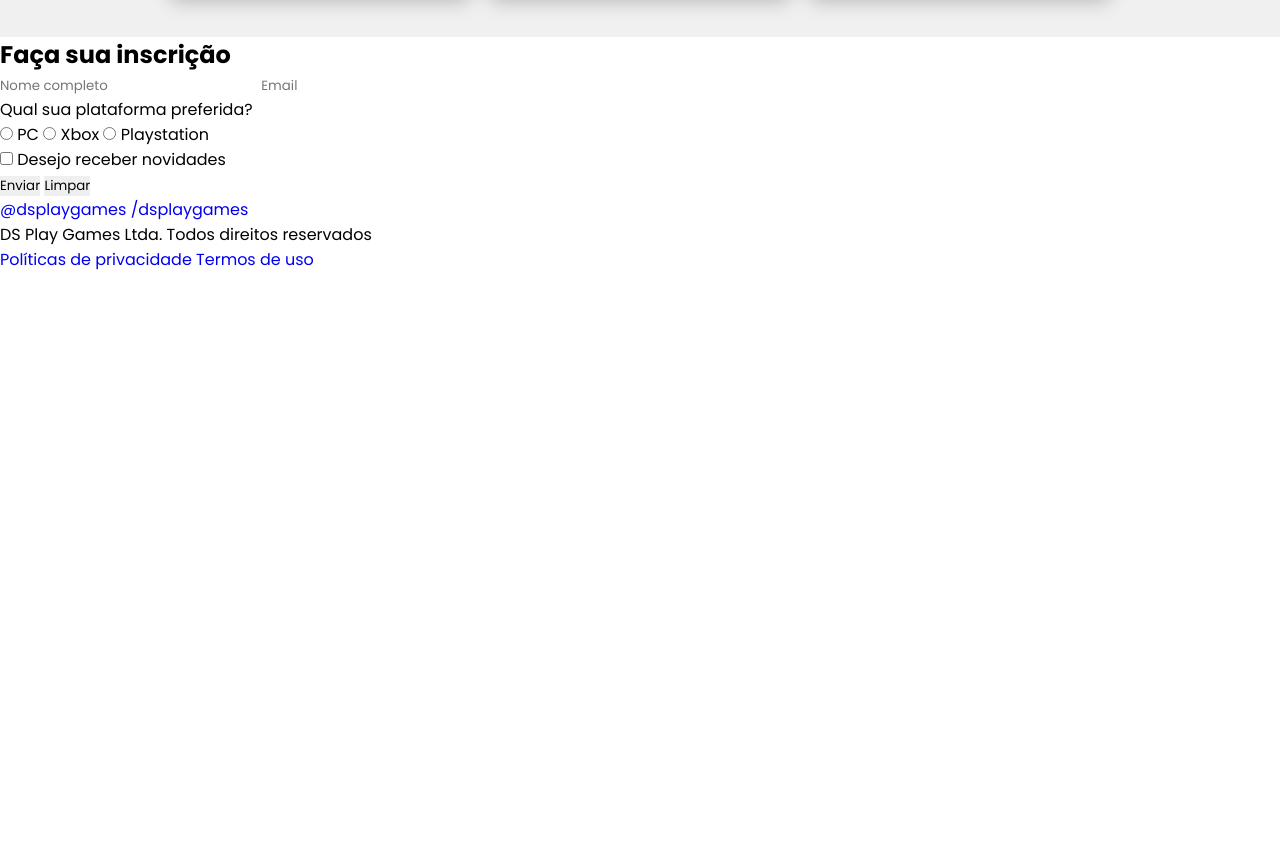
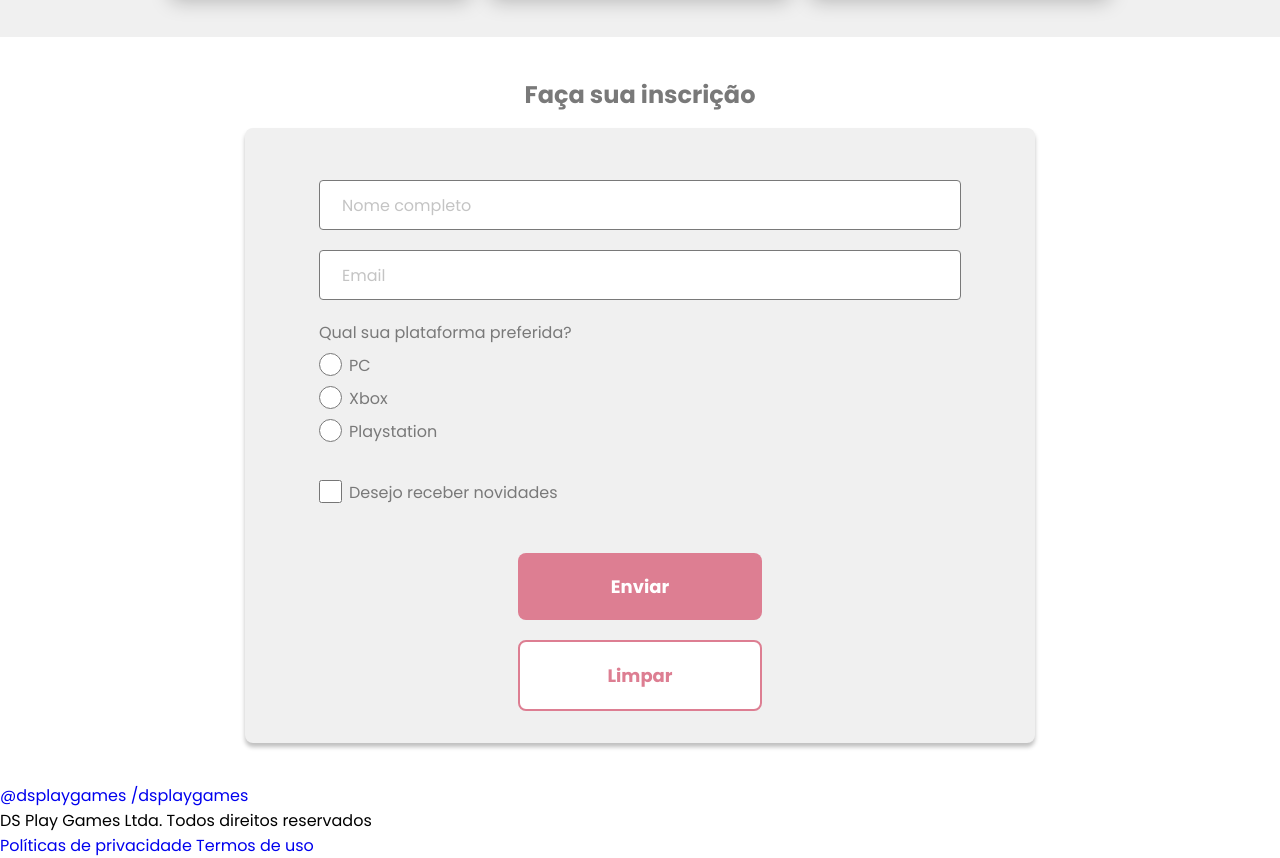
Before and after one commit to BrunoBuilder/DSPlayGames_Challenge, a plain HTML site: page index.html in a window 1280 px wide. Shown: the part 1264-2122 px from the top of the page. Before the commit the page ends 1536 px from the top, so only its background shows below. Drawn offline with Linux system fonts and the light colour scheme.

Commit message:
CSS - third section

```diff
--- a/css/styles.css
+++ b/css/styles.css
@@ -16,6 +16,10 @@ li {
     list-style-type: none;
 }
 
+input::placeholder {
+    color: var(--color-placeholder);
+}
+
 :root {
     --color-green: #38AF90;
     --color-white: #FFFFFF;
@@ -23,6 +27,7 @@ li {
     --color-grey-light: #F0F0F0;
     --color-pink: #DD7E92;
     --color-grey-footer: #383838;
+    --color-placeholder: #C4C4C4;
 }
 
 .header-container {
@@ -119,14 +124,12 @@ li {
     justify-content: center;
 }
 
-.news-load-more {
+.button-pink {
     background-color: var(--color-pink);
     border-radius: 8px;
-    padding: 20px 56px;
+    padding: 20px 0;
+    width: 244px;
     cursor: pointer;
-}
-
-.news-load-more a {
     font-weight: 700;
     font-size: 18px;
     color: var(--color-white);
@@ -134,7 +137,7 @@ li {
 
 #games-section {
     background-color: var(--color-grey-light);
-    padding: 40px 0px;
+    padding: 40px 0;
 }
 
 .games-section-title {
@@ -192,3 +195,89 @@ li {
     font-size: 36px;
     color: var(--color-green);
 }
+
+#subscription-section {
+    background-color: var(--color-white);
+    padding: 40px 10px;
+}
+
+.subscription-title {
+    text-align: center;
+    font-weight: 700;
+    font-size: 24px;
+    color: var(--color-grey-text);
+    margin-bottom: 16px;
+}
+
+.form-container {
+    background-color: var(--color-grey-light);
+    border-radius: 8px;
+    padding: 32px 8px;
+    margin: 0 auto;
+    max-width: 790px;
+    box-shadow: 0px 4px 4px rgba(0, 0, 0, 0.25);
+}
+
+.form-card {
+    max-width: 642px;
+    margin: 0 auto;
+}
+
+.name-email-container {
+    display: flex;
+    flex-direction: column;
+}
+
+.name-email-container input {
+    height: 50px;
+    border: solid 1px var(--color-grey-text);
+    border-radius: 4px;
+    margin-top: 20px;
+    padding: 12px 22px;
+    font-weight: 400;
+    font-size: 16px;
+}
+
+.plataform-container {
+    padding: 20px 0;
+    font-weight: 400;
+    font-size: 16px;
+    color: var(--color-grey-text);
+}
+
+#choose-plataform {
+    display: flex;
+    flex-direction: column;
+}
+
+.plataform {
+    display: flex;
+    flex-direction: row;
+    margin-top: 8px;
+}
+
+.receive-news-container {
+    margin: 16px 0 48px 0;
+    display: flex;
+    flex-direction: row;
+    color: var(--color-grey-text);
+}
+
+.plataform input, .receive-news-container input {
+    width: 23px;
+    height: 23px;
+    margin-right: 7px;
+}
+
+.button-reset {
+    background-color: var(--color-white);
+    border: 2px solid var(--color-pink);
+    border-radius: 8px;
+    padding: 20px 0;
+    width: 244px;
+    cursor: pointer;
+    font-weight: 700;
+    font-size: 18px;
+    color: var(--color-pink);
+    margin-top: 20px;
+}
--- a/index.html
+++ b/index.html
@@ -83,7 +83,7 @@
           <a class="news-link" href="#">Ler mais...</a>
         </div>
         <div class="button-container">
-          <button class="news-load-more"><a href="#">Carregar mais</a></button>
+          <button class="button-pink">Carregar mais</button>
         </div>
       </section>
 
@@ -111,38 +111,49 @@
         </div>
       </section>
 
-      <section>
-        <h2>Faça sua inscrição</h2>
-        <form>
-          <div>
+      <section id="subscription-section">
+        <h2 class="subscription-title">Faça sua inscrição</h2>
+        <form class="form-container">
+          <div class="form-card">
+            <div class="name-email-container">
               <input type="text" id="name" placeholder="Nome completo" />
               <input type="email" id="email" placeholder="Email" />
             </div>
 
-          <div>
+            <div class="plataform-container">
               <label for="choose-plataform">Qual sua plataforma preferida?</label>
               <div id="choose-plataform">
+                <div class="plataform">
                   <input type="radio" name="plataform" id="choose-plataform-1" />
                   <label for="choose-plataform-1">PC</label>
+                </div>
+                <div class="plataform">
                   <input type="radio" name="plataform" id="choose-plataform-2" />
                   <label for="choose-plataform-2">Xbox</label>
+                </div>
+                <div class="plataform">
                   <input type="radio" name="plataform" id="choose-plataform-3" />
                   <label for="choose-plataform-3">Playstation</label>
                 </div>
               </div>
+            </div>
 
-          <div>
+            <div class="receive-news-container">
               <input type="checkbox" name="receive-news" id="receive-news" />
               <label for="receive-news">Desejo receber novidades</label>
             </div>
 
-          <input type="submit" value="Enviar" />
-          <input type="reset" value="Limpar" />
+            <div class="button-container">
+              <button class="button-pink">Enviar</button>
+            </div>
+            <div class="button-container">
+              <button class="button-reset" type="reset">Limpar</button>
+            </div>
+          </div>
         </form>
       </section>
     </main>
     <footer>
-      <div>
       <div>
         <a href="#">@dsplaygames</a>
         <a href="#">/dsplaygames</a>
@@ -154,7 +165,6 @@
         <a href="#">Políticas de privacidade</a>
         <a href="#">Termos de uso</a>
       </div>
-      </div>
     </footer>
   </body>
 </html>
```
Lines whose indentation alone changed are shown as unchanged.
